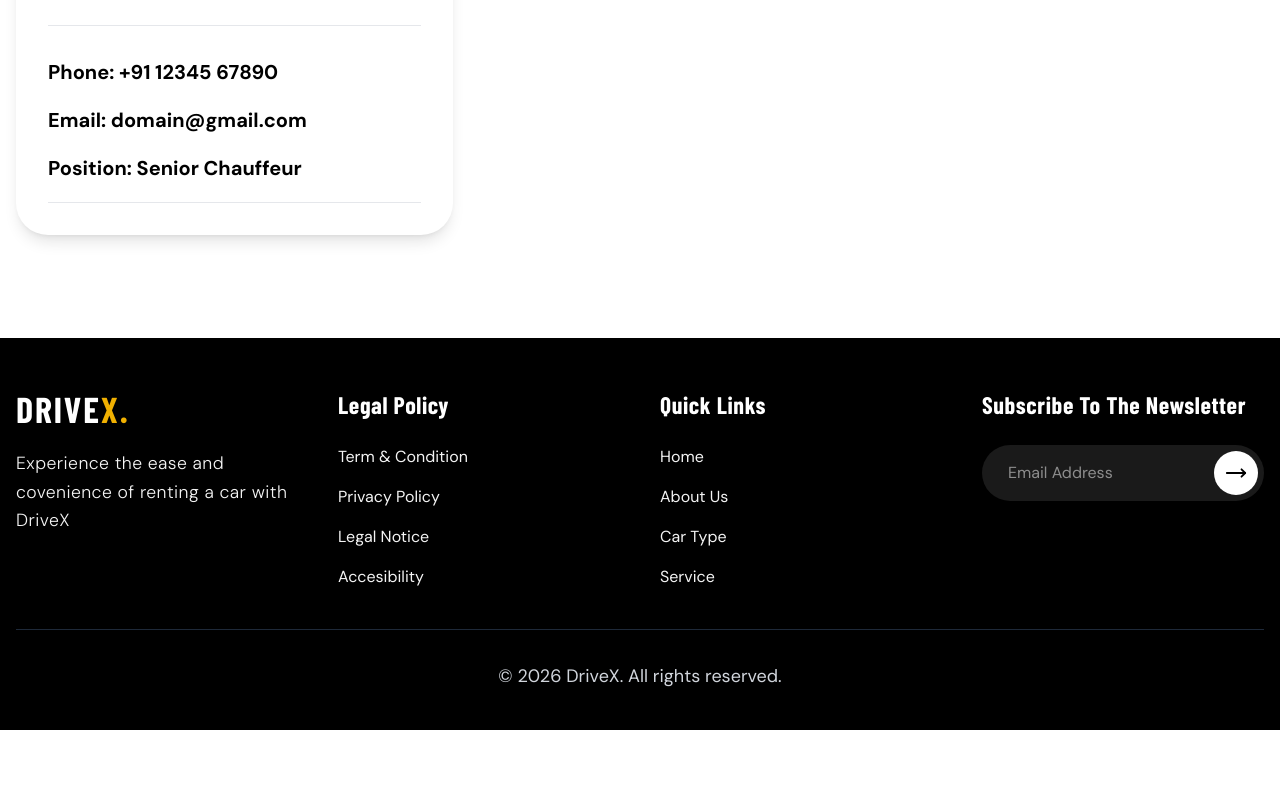
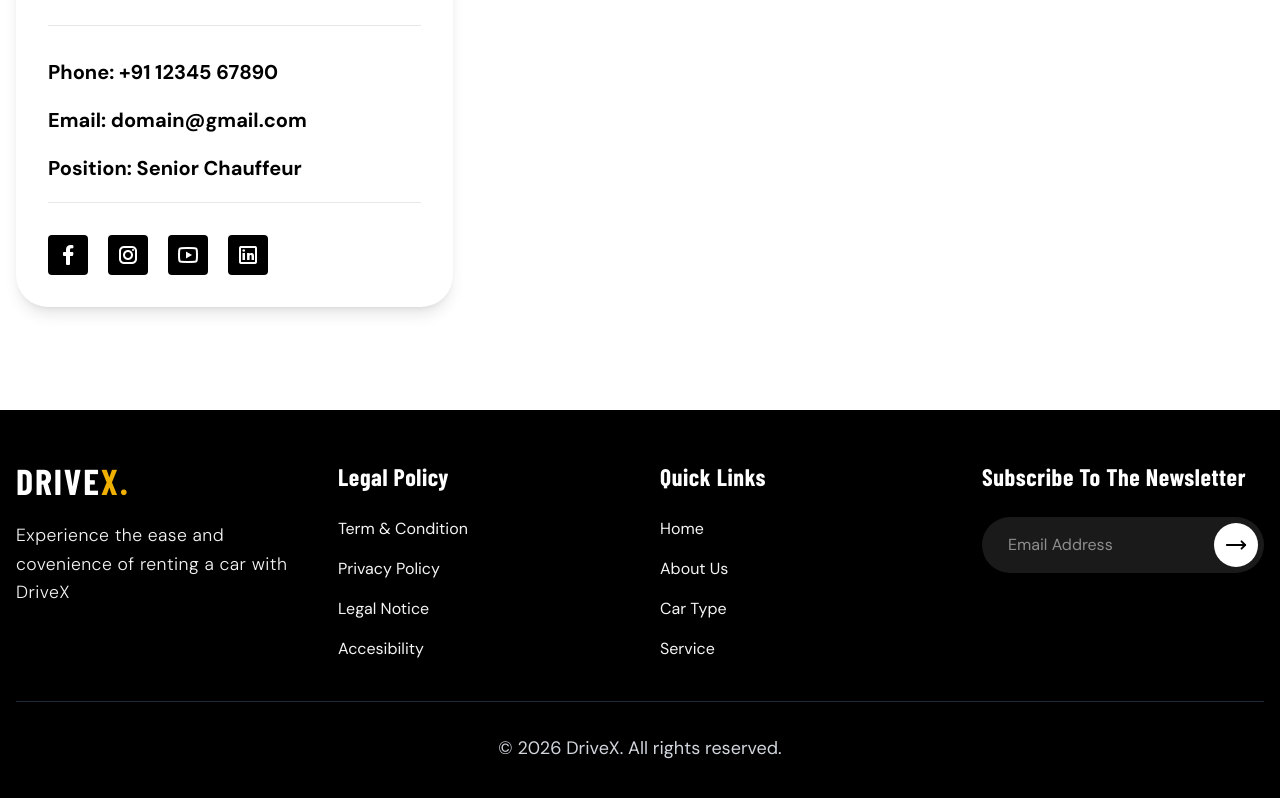
Before and after one commit to Jisap/react-vite-drivex, a React (Vite) app: page /team/1 in a window 1280 px wide. Shown: the part 953-1751 px from the top of the page. Before the commit the page ends 1683 px from the top, so only its background shows below. Built offline with nearby package versions, Linux system fonts and the light colour scheme; a web font is replaced by a local one.

Commit message:
feat: create TeamDetails page component to display profile information

```diff
--- a/src/features/home/pages/TeamDetails.jsx
+++ b/src/features/home/pages/TeamDetails.jsx
@@ -81,6 +81,32 @@ const TeamDetails = () => {
                 <strong data-aos="fade-right" data-aos-delay="700">{team.position}</strong>
               </li>
             </ul>
+
+            <ul className='centered-row gap-5'>
+              <li data-aos="fade-up" data-aos-delay="500">
+                <Link to="https://facebook.com" className="group">
+                  <img src={facebook} alt="facebook" className='bg-black p-2 rounded-sm group-hover:scale-110 group-hover:rotate-6 transition-all duration-300 cursor-pointer' />
+                </Link>
+              </li>
+
+              <li data-aos="fade-up" data-aos-delay="600">
+                <Link to="https://instagram.com" className="group">
+                  <img src={instagram} alt="instagram" className='bg-black p-2 rounded-sm group-hover:scale-110 group-hover:rotate-6 transition-all duration-300 cursor-pointer' />
+                </Link>
+              </li>
+
+              <li data-aos="fade-up" data-aos-delay="700">
+                <Link to="https://youtube.com" className="group">
+                  <img src={youtube} alt="youtube" className='bg-black p-2 rounded-sm group-hover:scale-110 group-hover:rotate-6 transition-all duration-300 cursor-pointer' />
+                </Link>
+              </li>
+
+              <li data-aos="fade-up" data-aos-delay="800">
+                <Link to="https://linkedin.com" className="group">
+                  <img src={linkedin} alt="linkedin" className='bg-black p-2 rounded-sm group-hover:scale-110 group-hover:rotate-6 transition-all duration-300 cursor-pointer' />
+                </Link>
+              </li>
+            </ul>
           </div>
         </div>
       </div>
```
